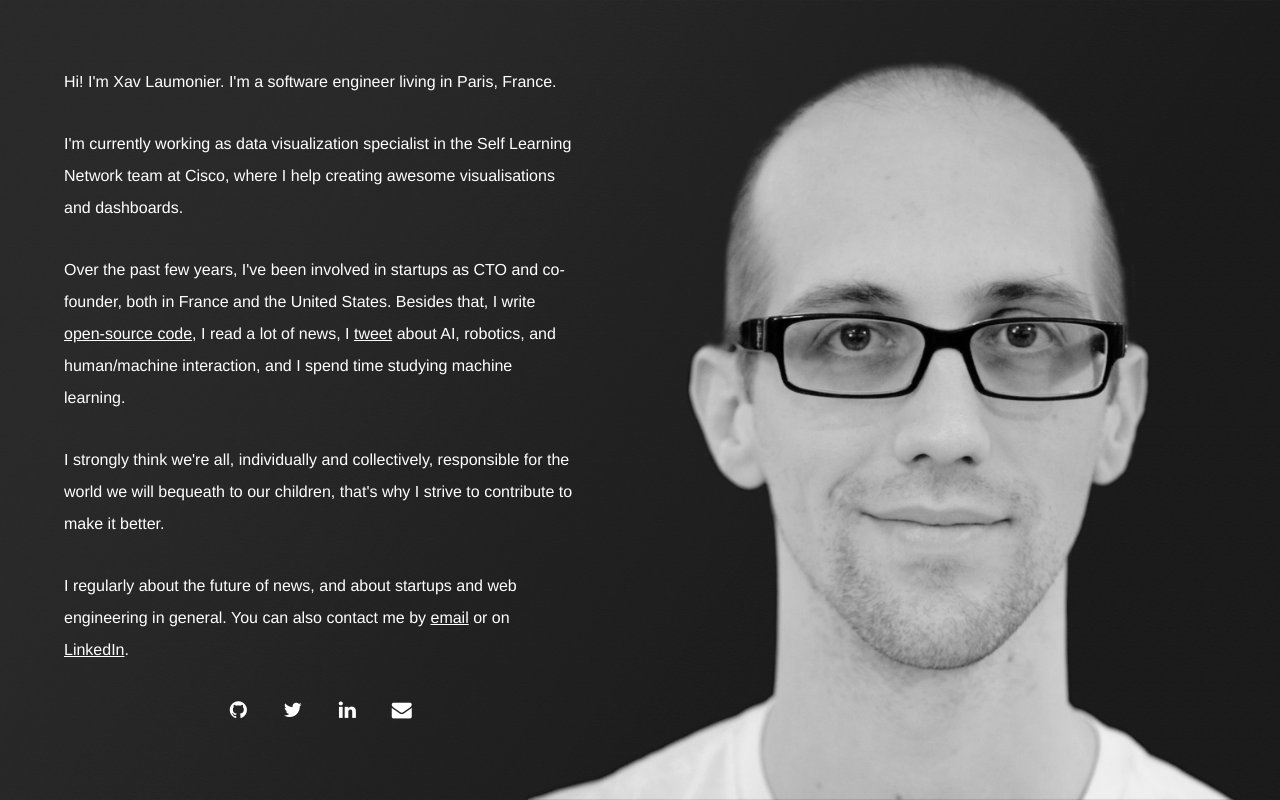
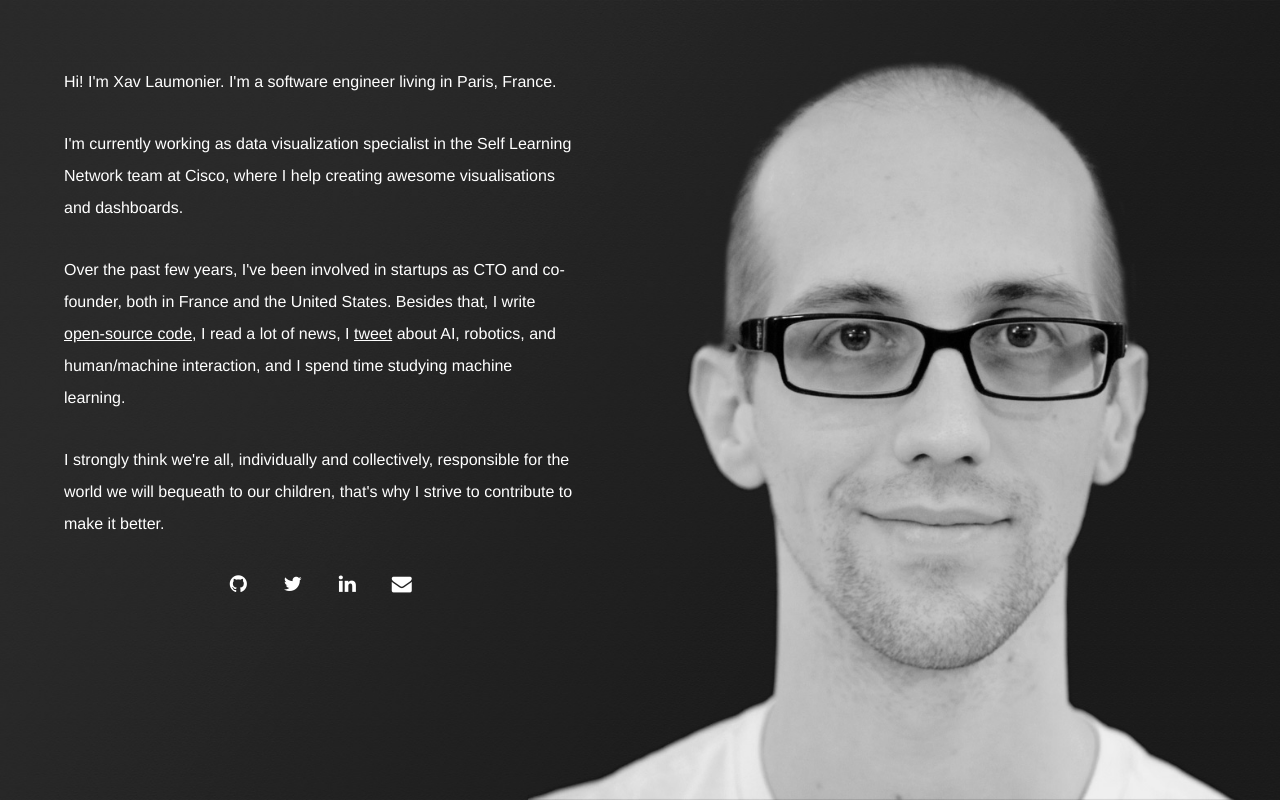
Before and after one commit to Ulflander/ulflander.github.io, a plain HTML site: page index.html in a window 1280 px wide. Drawn offline with Linux system fonts and the light colour scheme.

Commit message:
Remove a paragraph

```diff
--- a/index.html
+++ b/index.html
@@ -49,10 +49,6 @@
                 <p>
                     I strongly think we're all, individually and collectively, responsible for the world we will bequeath to our children, that's why I strive to contribute to make it better.
                 </p>
-                <p>
-                    I regularly  about the future of news, and about startups and web engineering in general.
-                    You can also contact me by <a href="mailto:xav@laumonier.co">email</a> or on <a href="https://www.linkedin.com/in/xavierlaumonier">LinkedIn</a>.
-                </p>
             </section>
 
             <footer>
```
